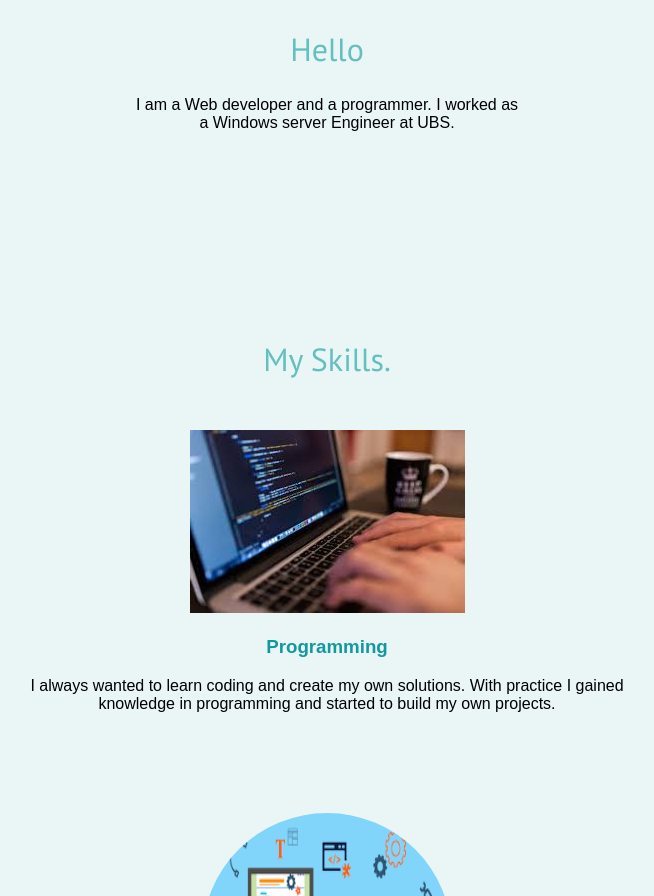
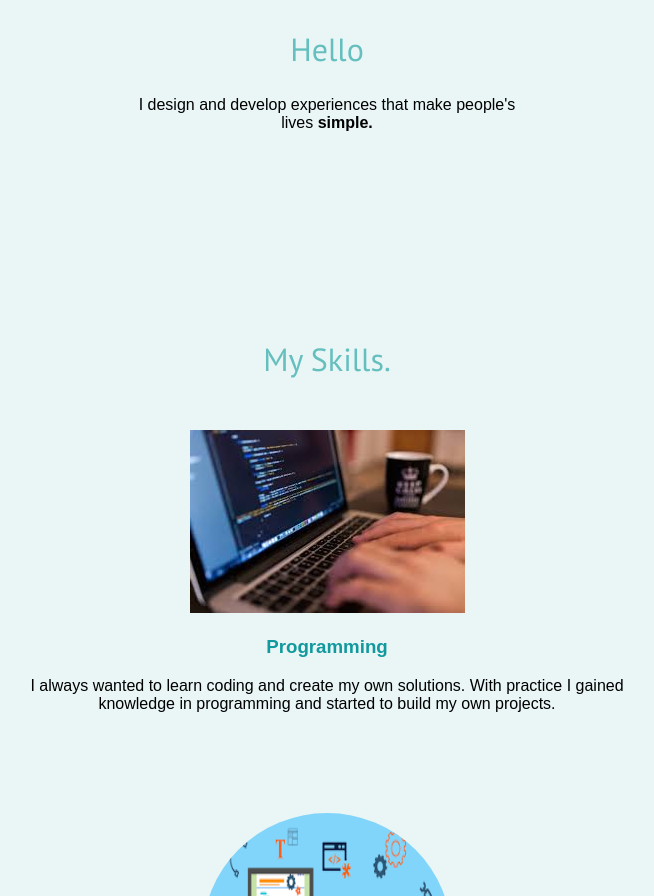
Before and after one commit to asmitawalunj/CSS, a plain HTML site: page index.html in a window 1280 px wide. Shown: the part 1067-1963 px from the top of the page, without its empty margins (313-967 px from the left). Drawn offline with Linux system fonts and the light colour scheme; a web font is replaced by a local one.

Commit message:
Update index.html

```diff
--- a/index.html
+++ b/index.html
@@ -30,7 +30,7 @@
   <div class="profile">
     <img class="image-profile" src="images/Profile photo.jpg" alt="">
     <h2>Hello</h2>
-    <p class="intro">I am a Web developer and a programmer. I worked as a Windows server Engineer at UBS.</p>
+    <p class="intro">I design and develop experiences that make people's lives <strong>simple.</strong></p>
   </div>
   <hr>
   <div class="skills">
```
